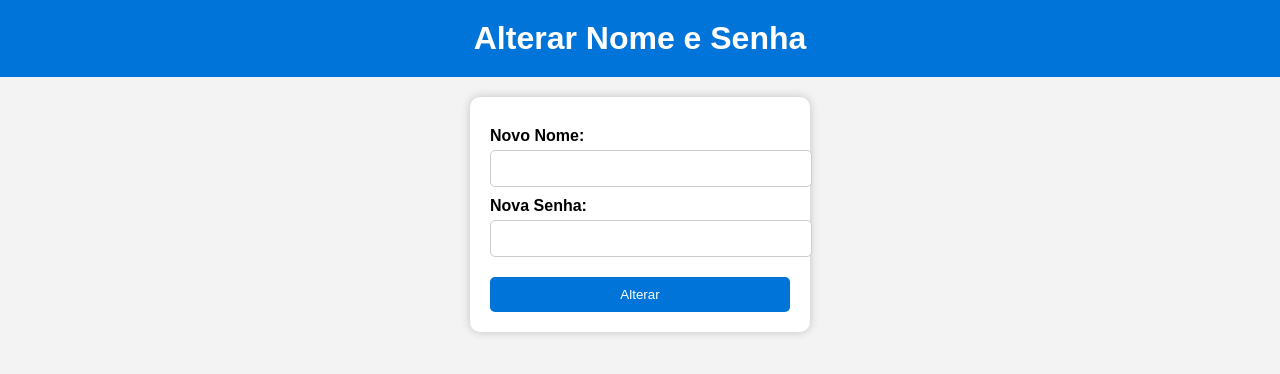
After one commit to vinihf/ProjetoWeb_3T_2023, a PHP site: page /perfil.php in a window 1280 px wide. The commit adds this page. Shown: the top 374 px of the page. Run offline with PHP 8.4, Linux system fonts and the light colour scheme.

Commit message:
Perfil.php Criado

```diff
--- /dev/null
+++ b/perfil.php
@@ -0,0 +1,87 @@
+<?php
+include("db/database.php");
+
+if ($conn->connect_error) {
+    die("Conexão falhou: " . $conn->connect_error);
+}
+
+if (isset($_POST["save"])) {
+    $newName = $_POST['new_name'];
+    $newPassword = password_hash($_POST['new_password'], PASSWORD_DEFAULT);
+
+    $userID = $_SESSION['id'];
+
+    $sql = "UPDATE users SET name = '$newName', password = '$newPassword' WHERE id = $userID";
+
+    if ($conn->query($sql) === TRUE) {
+        echo "Nome e senha atualizados com sucesso.";
+    } else {
+        echo "Erro ao atualizar nome e senha: " . $conn->error;
+    }
+}
+$conn->close();
+?>
+<!DOCTYPE html>
+<html>
+<head>
+    <title>Alterar Nome e Senha</title>
+</head>
+<body>
+    <h1>Alterar Nome e Senha</h1>
+    <form action="" method="post">
+        <label for="new_name">Novo Nome:</label>
+        <input type="text" name="new_name" required><br>
+        <label for="new_password">Nova Senha:</label>
+        <input type="password" name="new_password" required><br>
+        <input type="submit" value="Alterar" name='save'>
+    </form>
+</body>
+</html>
+<style>
+        body {
+            font-family: Arial, sans-serif;
+            background-color: #f3f3f3;
+            text-align: center;
+            margin: 0;
+            padding: 0;
+        }
+        h1 {
+            background-color: #0074d9;
+            color: #fff;
+            padding: 20px;
+            margin: 0;
+        }
+        form {
+            background-color: #fff;
+            padding: 20px;
+            border-radius: 10px;
+            width: 300px;
+            margin: 20px auto;
+            box-shadow: 0 0 10px rgba(0, 0, 0, 0.2);
+        }
+        label {
+            display: block;
+            text-align: left;
+            font-weight: bold;
+            margin-top: 10px;
+        }
+        input {
+            width: 100%;
+            padding: 10px;
+            margin-top: 5px;
+            border: 1px solid #ccc;
+            border-radius: 5px;
+        }
+        input[type="submit"] {
+            background-color: #0074d9;
+            color: #fff;
+            border: none;
+            padding: 10px 20px;
+            margin-top: 20px;
+            border-radius: 5px;
+            cursor: pointer;
+        }
+        input[type="submit"]:hover {
+            background-color: #0056a3;
+        }
+    </style>
--- a/register.php
+++ b/register.php
@@ -56,7 +56,7 @@ $conn->close();
                     </div>
                     <div class="inputbox">
                         <ion-icon name="lock-closed-outline"></ion-icon>
-                        <input type="password" name="senha" required>
+                        <input type="password" name="senha" minlength="8" required>
                         <label for="">Password</label>
                     </div>
                     <button name="bttn">Registro</button>
```
Also changed, not shown: index.php (+20 -40 lines), README.md.
